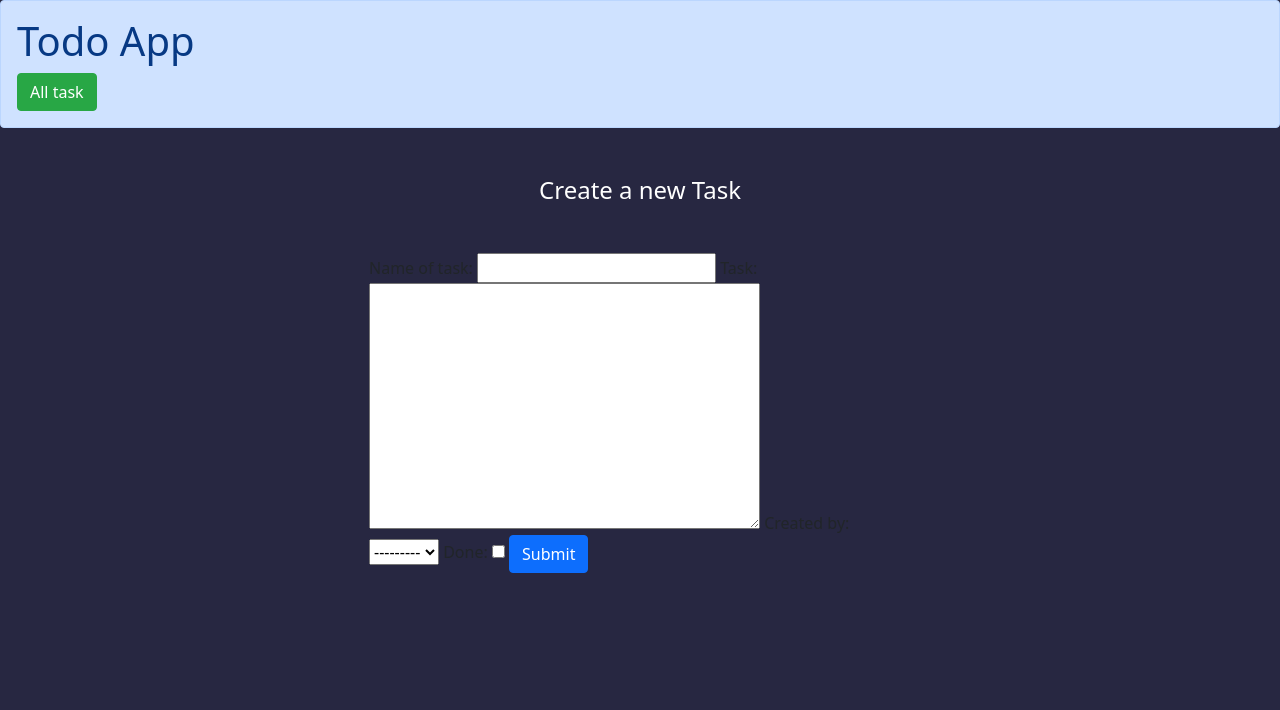
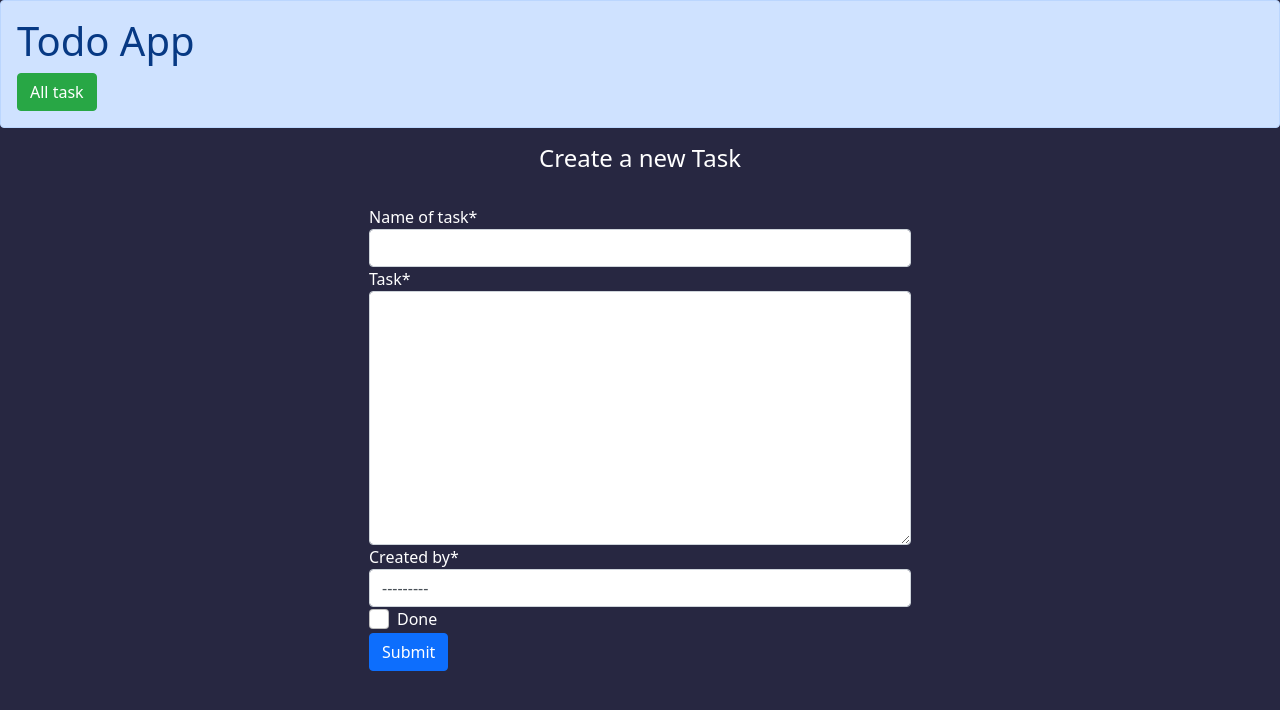
Before and after one commit to emmanuelthegeek/Mums-who-code-TodoApp, a Django app: page /create in a window 1280 px wide. Shown: the top 710 px of the page. Run offline with Django 4.2, Linux system fonts and the light colour scheme; data comes from the database, SQL or seed files in the repository; both versions use the stored data as it was after the commit; some libraries are stand-ins or nearby versions.

Commit message:
first commit

```diff
--- a/Templates/create.html
+++ b/Templates/create.html
@@ -1,4 +1,6 @@
-{% load static %}
+<!-- create.html -->
+
+{% load static %}{% load crispy_forms_tags %}
 <!DOCTYPE html>
 
 <html lang="en">
@@ -26,13 +28,13 @@
         All task
       </a>
     </div>
-    <h4 class="text-center my-5 text-white">Create a new Task</h4>
+    <h4 class="text-center my-3 text-white">Create a new Task</h4>
     <!-- output forms -->
-    <div class="container">
+    <div class="container text-white">
         <div class="row">
-            <div class="col-md-6 mx-auto">
+            <div class="col-md-6 mx-auto my-3">
                 <form action="{% url 'createtask' %}" method="POST">
-                    {% csrf_token %} {{forms}}
+                    {% csrf_token %} {{forms | crispy }}
                     <button type="submit" class="btn btn-primary">Submit</button>
                 </form>
             </div>
--- a/Templates/homepage.html
+++ b/Templates/homepage.html
@@ -1,3 +1,4 @@
+<!-- homepage.html -->
 {% load static %}
 <!DOCTYPE html>
 
@@ -54,7 +55,7 @@
                                         <td>{{ task.date_started }}</td>
                                         <td>{{ task.created_by }}</td>
                                         <td>
-                                            <a href="{% url 'updatetask' task.pk  %}" class="btn btn-primary m-2">
+                                            <a href="{% url 'updatetask' task.pk %}" class="btn btn-primary m-2">
                           Edit
                         </a>
                                             <a href="{% url 'deletetask'  task.pk  %}" class="btn btn-danger m-2">
--- a/apps/admin.py
+++ b/apps/admin.py
@@ -1,3 +1,4 @@
+# admin.py
 from django.contrib import admin
 from .models import *
 # Register your models here.
--- a/apps/forms.py
+++ b/apps/forms.py
@@ -1,3 +1,4 @@
+# forms.py
 from django.forms  import ModelForm
 from .models import *
 
@@ -5,5 +6,5 @@ from .models import *
 class Todo_Task_form(ModelForm):
     class Meta:
         model = TodoData
-        fields = ['name_of_task',   'task', 'created_by',  'date_started', 'date_completed', 'done']
+        fields = ['name_of_task',   'task', 'created_by',  'done']
         exclude = ['date_completed', 'date_started']
--- a/apps/models.py
+++ b/apps/models.py
@@ -1,3 +1,4 @@
+# models.py
 from django.db import models
 # import user model
 # first option for importing user model
--- a/apps/views.py
+++ b/apps/views.py
@@ -1,12 +1,16 @@
+# views.py
 from asyncio import all_tasks
-from django.shortcuts import render, get_object_or_404,redirect
+from django.shortcuts import render, redirect
 from django.views import generic
 from .models import TodoData
 from django.http import HttpResponseRedirect
-from .forms import *
+from .forms import Todo_Task_form
 # Create your views here.
 #CRUD CREATE, READ, UPDATE, DELETE
+
+
 # read
+
 def  ListTask(request):
     context = {}
     all_tasks = TodoData.objects.all()
@@ -44,7 +48,7 @@ def  UpdateTask(request, pk):
     if request.method == "POST":
         if formUpdate.is_valid():
             formUpdate.save()
-            return redirect("home")
+            return redirect("/")
         else:
 
             return render(request, "update.html", {formUpdate: "formUpdate"})
--- a/basic_todo/settings.py
+++ b/basic_todo/settings.py
@@ -1,4 +1,4 @@
-
+# settings.py
 from pathlib import Path
 
 # Build paths inside the project like this: BASE_DIR / 'subdir'.
@@ -26,6 +26,7 @@ INSTALLED_APPS = [
     'django.contrib.sessions',
     'django.contrib.messages',
     'django.contrib.staticfiles',
+    'crispy_forms',
     'apps',  # new application for todo list app
 ]
 
@@ -59,6 +60,7 @@ TEMPLATES = [
 
 WSGI_APPLICATION = 'basic_todo.wsgi.application'
 
+CRISPY_TEMPLATE_PACK = 'bootstrap4'
 
 # Database
 # https://docs.djangoproject.com/en/4.0/ref/settings/#databases
--- a/basic_todo/urls.py
+++ b/basic_todo/urls.py
@@ -1,3 +1,4 @@
+# urls.py
 from django.contrib import admin
 from django.urls import path
 
--- a/static/style.css
+++ b/static/style.css
@@ -1,3 +1,5 @@
+/* style.css */
+
 body {
     background-color: rgb(39, 39, 65);
 }
```
Also changed, not shown: Templates/update.html (+6 -4 lines), db.sqlite3.
